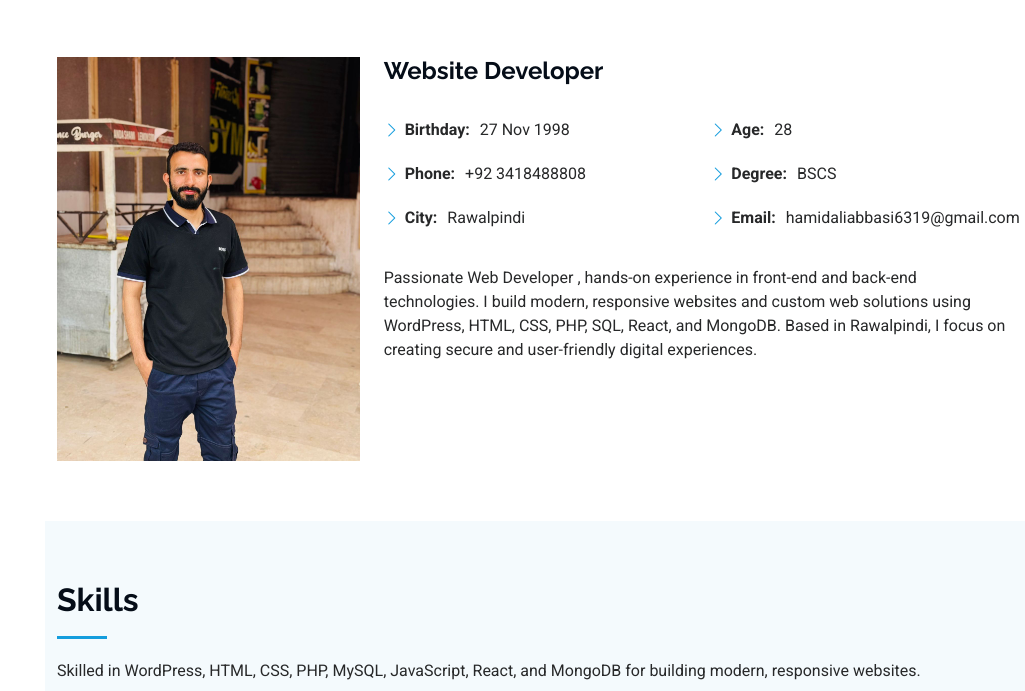
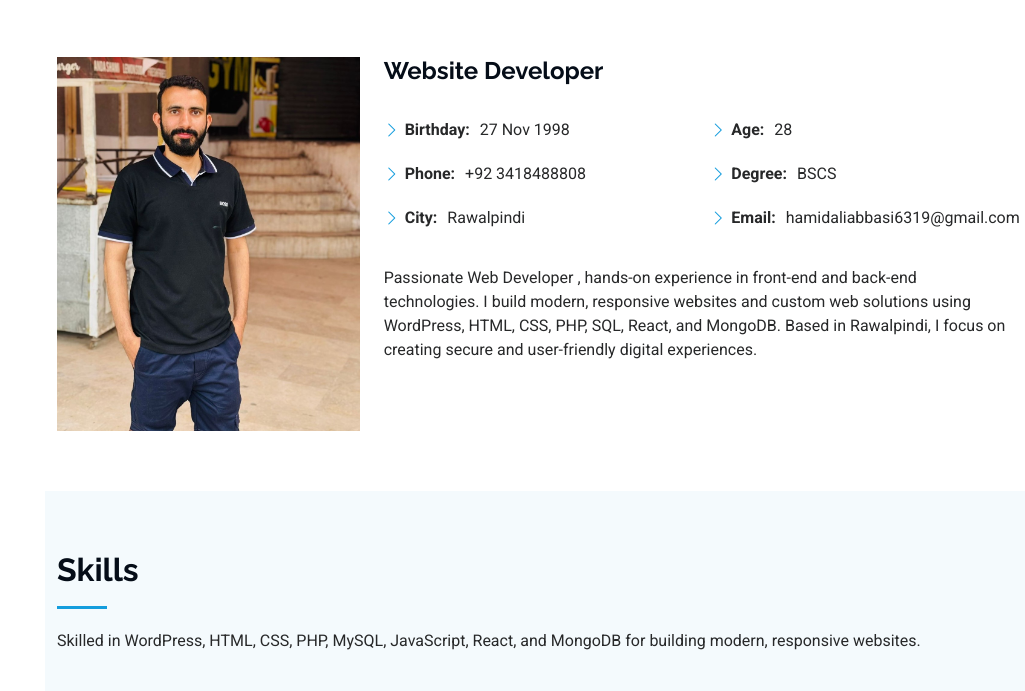
Before and after one commit to Hamid6319/hamidaliabbasi, a plain HTML site: page index.html in a window 1280 px wide. Shown: the part 1013-1704 px from the top of the page, without its empty margins (255-1280 px from the left). Drawn offline with Linux system fonts and the light colour scheme.

Commit message:
Update index.html

```diff
--- a/index.html
+++ b/index.html
@@ -104,7 +104,7 @@
 
         <div class="row gy-4 justify-content-center">
           <div class="col-lg-4">
-            <img src="assets/img/HamidProfile.jpeg" class="img-fluid" alt="">
+            <img src="assets/img/hamidnew.jpeg" class="img-fluid" alt="">
           </div>
           <div class="col-lg-8 content">
             <h2>Website Developer</h2>
```
